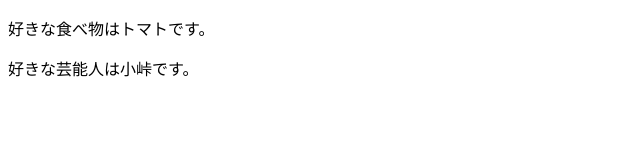
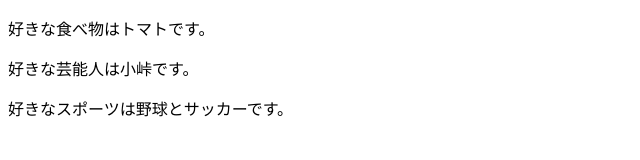
Before and after one commit to shinichiro2631/command-practice, a plain HTML site: page index.html in a window 1280 px wide. Shown: the whole page, without its empty margins (0-640 px from the left). Drawn offline with Linux system fonts and the light colour scheme.

Commit message:
好きなスポーツを追記＆修正

```diff
--- a/index.html
+++ b/index.html
@@ -4,5 +4,6 @@
 	<body>
 		<p>好きな食べ物はトマトです。</p>
 		<p>好きな芸能人は小峠です。</p>
+		<p>好きなスポーツは野球とサッカーです。</p>
 	</body>
 </html>
```
